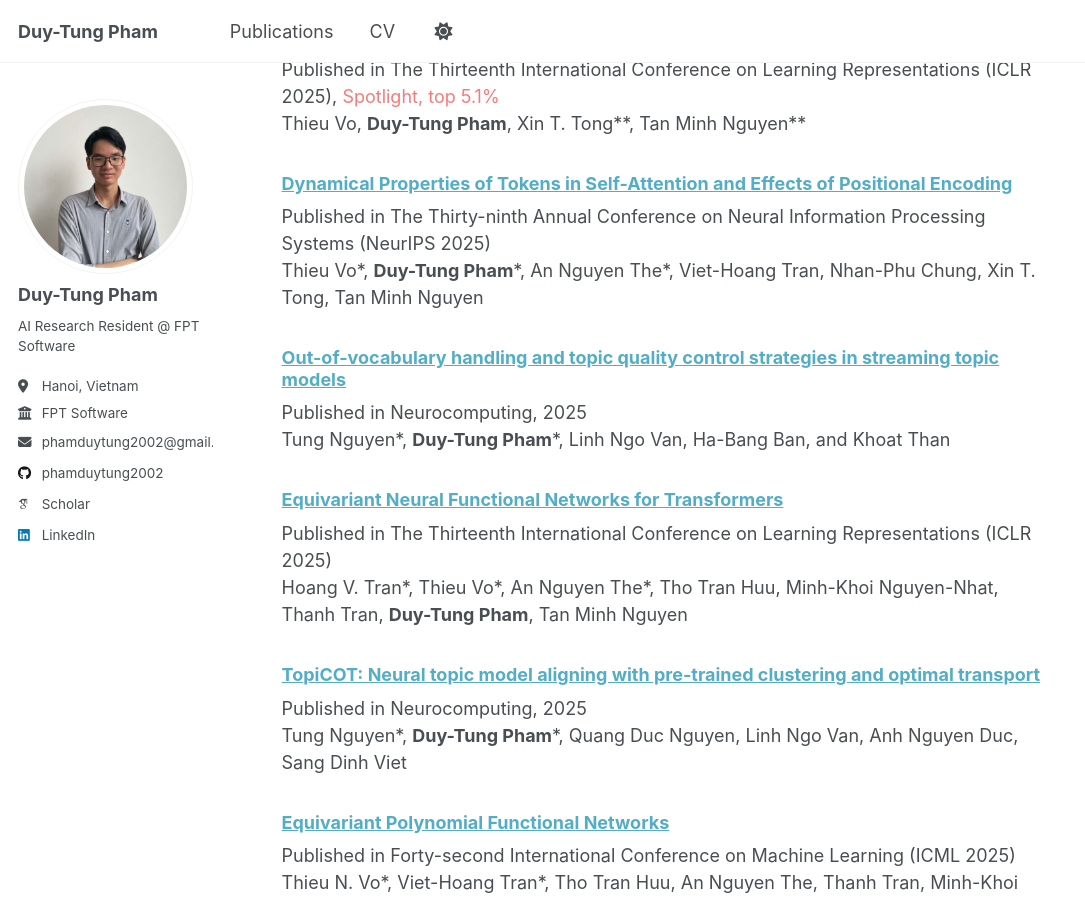
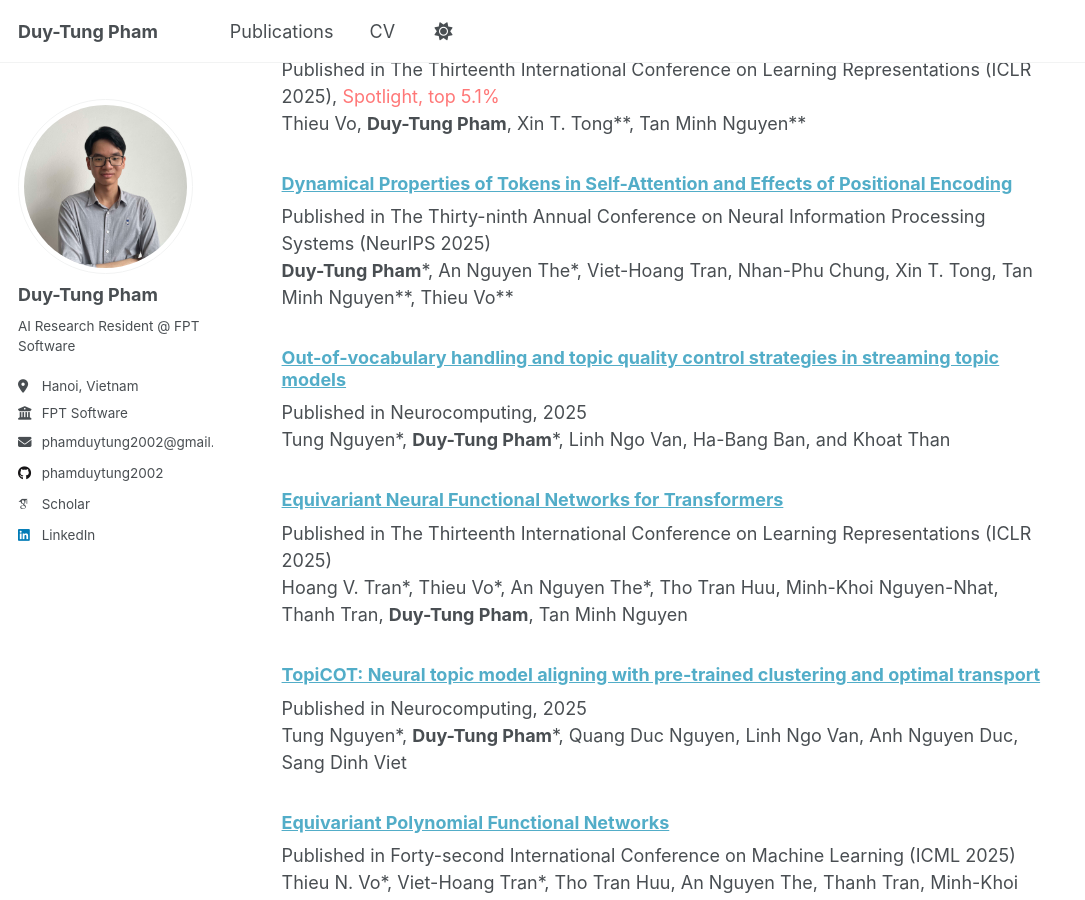
Before and after one commit to phamduytung2002/phamduytung2002.github.io, a Jekyll site: the page built from _pages/about.md, in a window 1280 px wide and 900 px high, scrolled down 784 px. Shown: the whole window, without its empty margins (0-1085 px from the left). Built offline with Jekyll 4.4.1, drawn with Linux system fonts in a browser that asks for light colours; some web fonts are replaced; a script that is not in the unit is left out.

Commit message:
update 251102

```diff
--- a/_pages/about.md
+++ b/_pages/about.md
@@ -32,7 +32,7 @@ Thieu Vo, **Duy-Tung Pham**, Xin T. Tong\*\*, Tan Minh Nguyen\*\*
 ### [Dynamical Properties of Tokens in Self-Attention and Effects of Positional Encoding](https://openreview.net/pdf?id=qtTIP5Gjc5)
 
 Published in The Thirty-ninth Annual Conference on Neural Information Processing Systems (NeurIPS 2025) <br/>
-Thieu Vo\*, **Duy-Tung Pham**\*, An Nguyen The\*, Viet-Hoang Tran, Nhan-Phu Chung, Xin T. Tong, Tan Minh Nguyen
+**Duy-Tung Pham**\*, An Nguyen The\*, Viet-Hoang Tran, Nhan-Phu Chung, Xin T. Tong, Tan Minh Nguyen\*\*, Thieu Vo\*\*
 
 ### [Out-of-vocabulary handling and topic quality control strategies in streaming topic models](https://www.sciencedirect.com/science/article/abs/pii/S0925231224015285)
 
```
Also changed, not shown: _publications/2025-12-02-selfattndynamic.md (+1 -1 lines), 1 other file.
